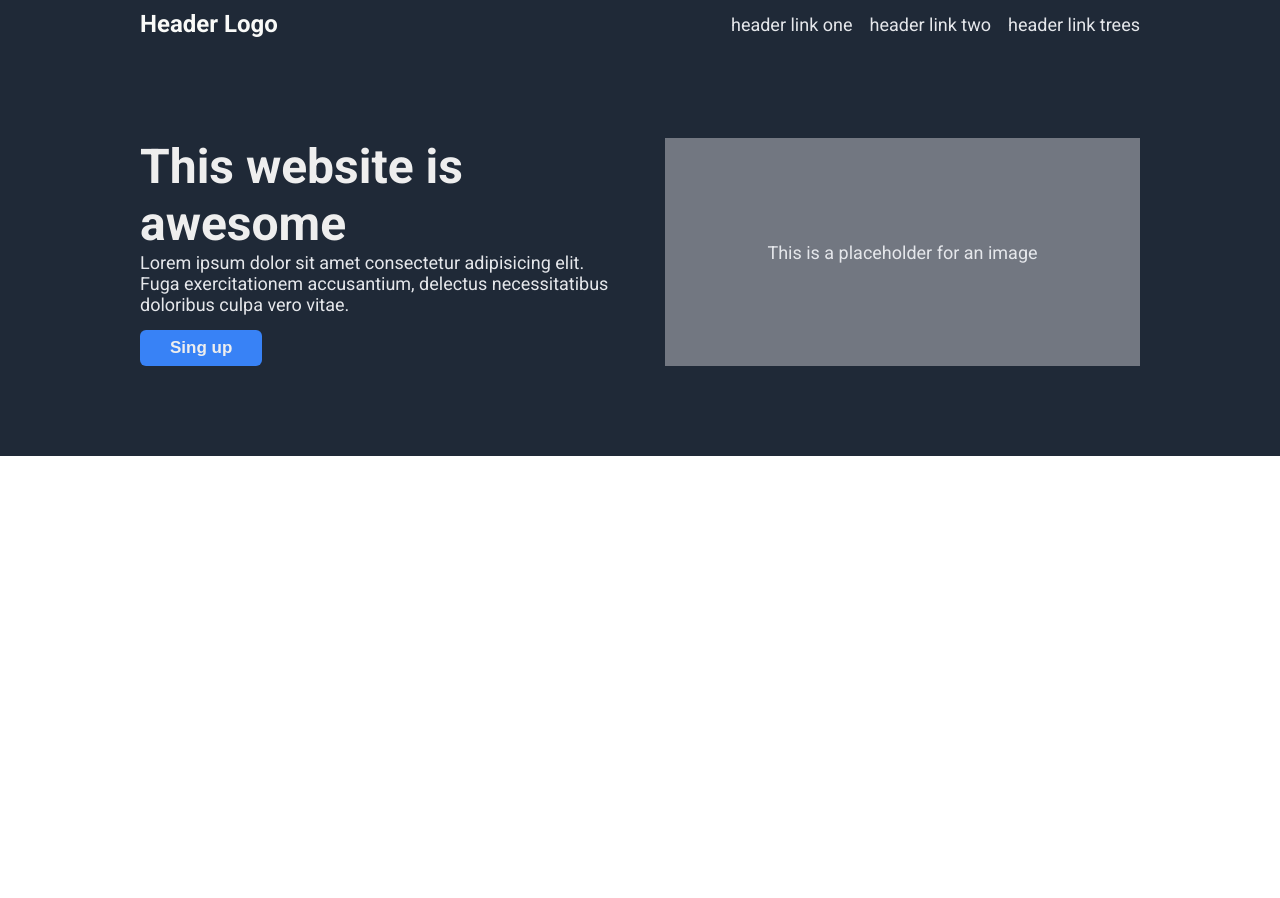
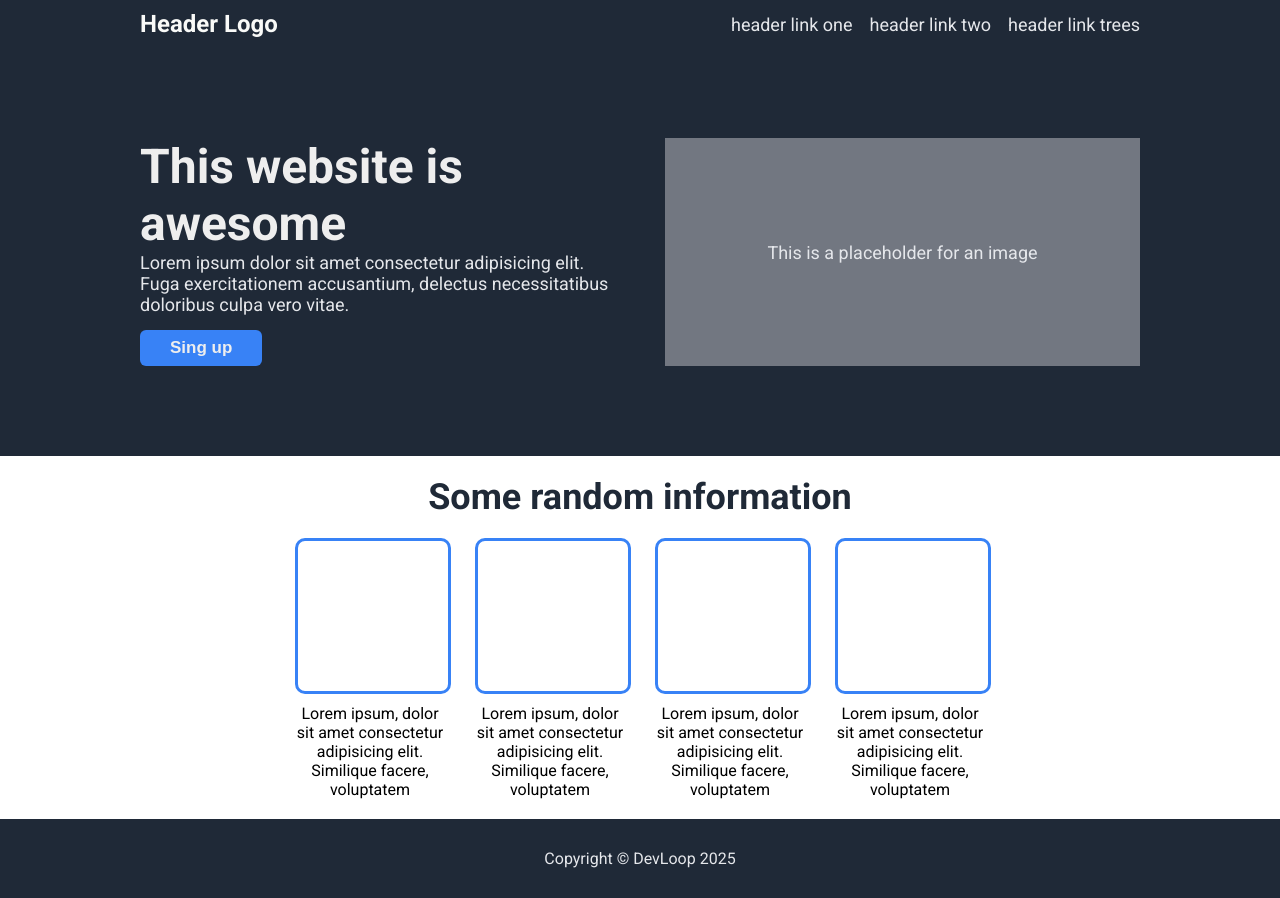
Before and after one commit to devloop307/Landing-Page, a plain HTML site: page index.html in a window 1280 px wide. Before the commit the page ends 800 px from the top, so only its background shows below. Drawn offline with Linux system fonts and the light colour scheme.

Commit message:
feature flex

```diff
--- a/index.html
+++ b/index.html
@@ -37,13 +37,31 @@
         </div>
     </div>
     </div>
-
     <div class="container">
-
+    <div class="cont-1">
+      <div class="title">Some random information</div>
+      <div class="photos">
+        <div class="super-card">
+          <div class="card"></div>
+          <div>Lorem ipsum, dolor sit amet consectetur adipisicing elit. Similique facere, voluptatem </div>
+        </div>
+        <div class="super-card">
+          <div class="card"></div>
+          <div>Lorem ipsum, dolor sit amet consectetur adipisicing elit. Similique facere, voluptatem </div>
+        </div>
+        <div class="super-card">
+          <div class="card"></div>
+          <div>Lorem ipsum, dolor sit amet consectetur adipisicing elit. Similique facere, voluptatem </div>
+        </div>
+        <div class="super-card">
+          <div class="card"></div>
+          <div>Lorem ipsum, dolor sit amet consectetur adipisicing elit. Similique facere, voluptatem </div>
+        </div>
+      </div>
     </div>
-
+    </div>
     <div class="footer">
-
+      <p>Copyright &copy DevLoop 2025</p>
     </div>
 </body>
 </html>
--- a/styles.css
+++ b/styles.css
@@ -93,6 +93,12 @@ h1{
   font-size: 17px;
 }
 
+button:hover{
+  cursor: pointer;
+  background-color: #eeeeee;
+  color: #2b6bc4;
+}
+
 .left p, a{
   color: #e5e7eb;
   font-size: 18px;
@@ -103,3 +109,56 @@ h1{
   font-size: 18px;
   text-align: center;
 }
+
+.footer{
+  background-color: #1F2937;
+  display: flex;
+  justify-content: center;
+  color: #e5e7eb;
+  padding: 30px 0px;
+}
+
+.title{
+  text-align: center;
+  font-size: 36px;
+  font-weight: bold;
+  color: #1F2937;
+  margin-bottom: 20px;
+}
+
+.container{
+  display: flex;
+  justify-content: center;
+  align-items: center;
+}
+
+.cont-1{
+  width: 100%;
+  max-width: 1000px;
+  padding: 20px;
+  box-sizing: border-box;
+}
+
+.card{
+  width: 150px;
+  height: 150px;
+  border: 3px solid #3882F6;
+  border-radius: 10px;
+  flex-shrink: 1;
+}
+
+.photos{
+  display: flex;
+  justify-content: center;
+  gap: 30px;
+  flex-wrap: wrap;
+}
+
+.super-card{
+  text-align: center;
+  max-width: 150px;
+}
+
+.card{
+  margin-bottom: 10px;
+}
```
